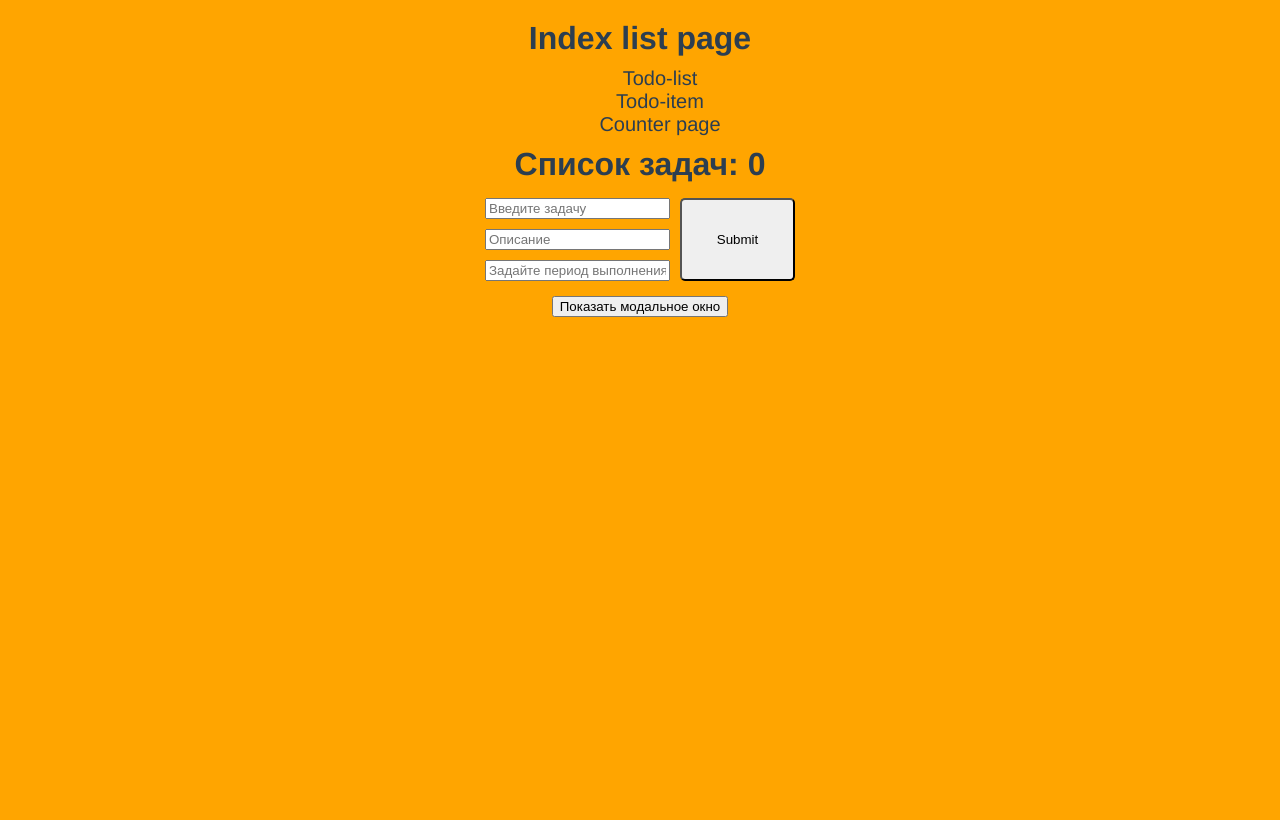
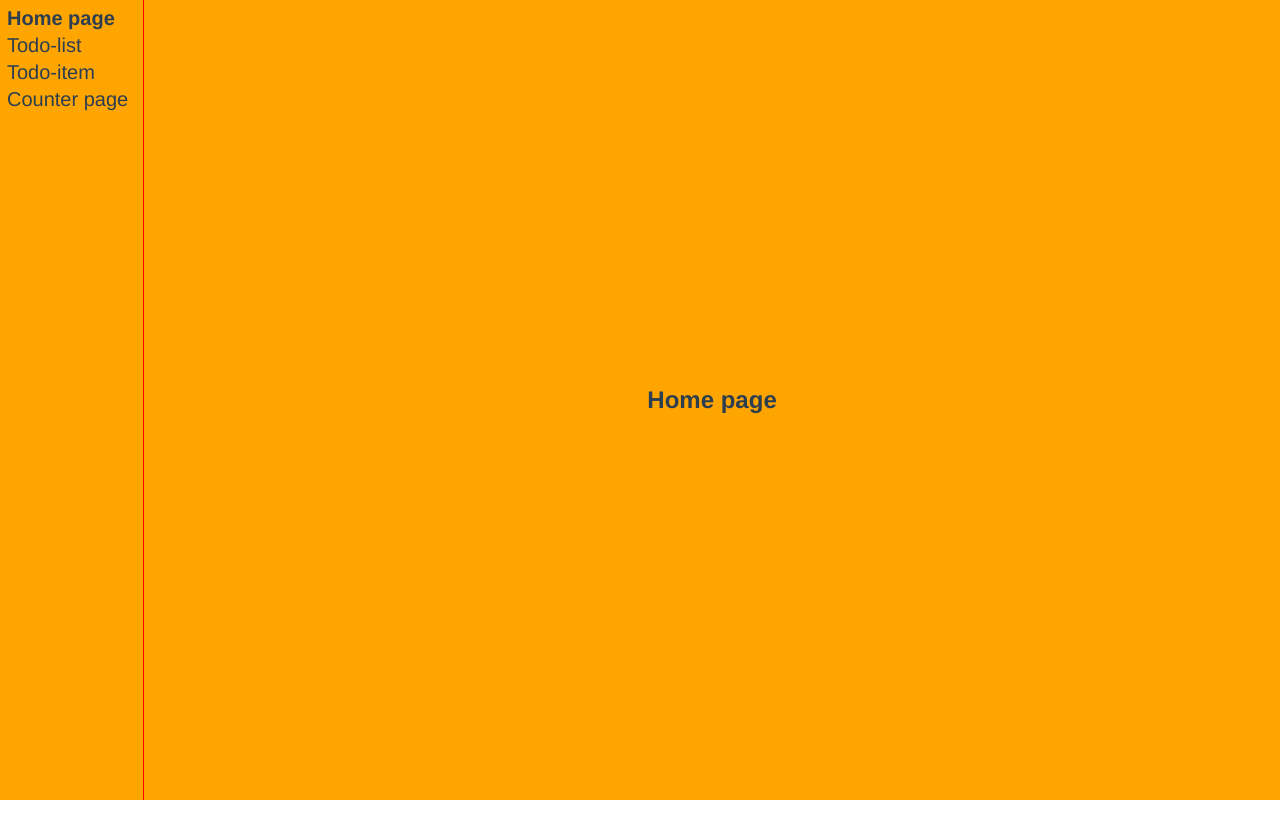
Before and after one commit to Longraf/vue-cli-learning, a Vue app: page /todo-item in a window 1280 px wide. Built offline with nearby package versions, Linux system fonts and the light colour scheme.

Commit message:
Modal window edit not work

```diff
--- a/router/pages/counter.vue
+++ b/router/pages/counter.vue
@@ -1,5 +1,5 @@
 <template>
-    <div class="container">
+    <div class="vue-app__container">
         <h3>Counter page</h3>
         <Counter v-bind:count="count" v-on:count="ChangeCount"/>
     </div>
--- a/router/pages/index.vue
+++ b/router/pages/index.vue
@@ -1,126 +1,13 @@
 <template>
-	<div class="container">
-		<h1>Index list page</h1>
-		<nav>
-			<ul>
-				<li>
-					<router-link to="/todo-list">Todo-list</router-link>
-				</li>
-				<li>
-					<router-link to="/todo-item">Todo-item</router-link>
-				</li>
-				<li>
-					<router-link to="/counter">Counter page</router-link>
-				</li>
-			</ul>
-		</nav>
-
-
-
-		<Caption :caption="caption" :tasksCount="tasks ? tasks.length : 0"/>
-		<AddNewTask v-on:newTask="CreateNewTask"/>
-		<MyTask :key="task.id" :task="task" :tasks="tasks" v-for="task in tasks" v-on:changeTask="ChangeTask"
-			v-on:delTask="DeleteTask"/>
-
-		<button @click="isShowModal = true " type="button">Показать модальное окно</button>
-		<ModalWindow :newTask="newTask" @click="isShowModal = !isShowModal" v-if="isShowModal"
-			v-on:ClosePopup="isShowModal = false" v-on:changeTask="ChangeOldTask" v-on:delTask="DeleteTask"/>
-
-
+	<div class="vue-app__container">
+		<h2>Home page</h2>
 	</div>
 </template>
 
 <script>
-    import Caption from "../../src/components/Caption";
-    import MyTask from "../../src/components/MyTask";
-    import AddNewTask from "../../src/components/AddNewTask";
-    import ModalWindow from "../../src/components/ModalWindow";
-
     export default {
         name: 'index',
-        components: {
-            AddNewTask,
-            Caption,
-            MyTask,
-            ModalWindow
-        },
-        data() {
-            return {
-                count: 112,
-                text: "Привет",
-                isShow: true,
-                caption: 'Список задач: ',
-                showText: 'ss123',
-                tasks: [],
-                isShowModal: false,
-                newTask: {},
-            }
-        },
-        created() {
-            if (localStorage.getItem('tasks')) {
-                this.tasks = JSON.parse(localStorage.getItem('tasks'));
-            } else {
-                localStorage.setItem('tasks', JSON.stringify([]));
-                this.tasks = {};
-                this.tasks = JSON.parse(localStorage.getItem('tasks'));
-            }
-        },
-        watch: {
-            tasks: {
-                handler() {
-                    localStorage.setItem('tasks', JSON.stringify(this.tasks));
-                },
-                deep: true,
-            },
-        },
         methods: {
-            CreateNewTask(data) {
-                if (this.tasks == null) {
-                    this.tasks = [];
-                }
-                if (this.tasks.length === 0) {
-                    data.id = 0
-                } else {
-                    data.id = this.tasks[this.tasks.length - 1].id + 1;
-                }
-                this.tasks.push(data);
-                console.log(this.tasks)
-            },
-            ChangeCount(value) {
-                this.count += value;
-            },
-            DeleteTask(task) {
-                let result = this.tasks.filter((item) => {
-                    return item.id === task.id
-                });
-                this.tasks.splice(this.tasks.indexOf(result), 1);
-                this.isShowModal = false;
-                localStorage.setItem('tasks', JSON.stringify(this.tasks))
-            },
-            ShowModal(boolean, newTask) {
-                console.log(newTask);
-                this.isShowModal = boolean;
-                this.newTask = newTask;
-
-
-            },
-            ChangeTask(newTask) {
-                this.ShowModal(true, newTask)
-            },
-            ChangeOldTask(newTask) {
-                this.isShowModal = false;
-                let findDataTask = this.tasks.filter(item => item.id === newTask.id)[0];
-
-                findDataTask.task = newTask.task;
-                findDataTask.desc = newTask.desc;
-                findDataTask.executionPeriod = newTask.executionPeriod;
-
-                console.log('It is newTask');
-                console.log(newTask);
-            },
-            ClosePopup() {
-                this.isShowModal = false
-            }
         },
     }
 </script>
--- a/router/pages/todo-item.vue
+++ b/router/pages/todo-item.vue
@@ -1,6 +1,6 @@
 <template>
-	<div class="container">
-		<h1>ToDo item page</h1>
+	<div class="vue-app__container">
+		<h3>ToDo item page</h3>
 	</div>
 </template>
 
--- a/router/pages/todo-list.vue
+++ b/router/pages/todo-list.vue
@@ -1,12 +1,109 @@
 <template>
-	<div class="container">
-		<h1>ToDo list page</h1>
+	<div class="vue-app__container">
+		<Caption :caption="caption" :tasksCount="tasks ? tasks.length : 0"/>
+		<AddNewTask v-on:newTask="CreateNewTask"/>
+		<MyTask :key="task.id" :task="task" :tasks="tasks" v-for="task in tasks" v-on:changeTask="ChangeTask"
+				v-on:delTask="DeleteTask"/>
+
+		<button @click="isShowModal = true " type="button">Показать модальное окно</button>
+		<ModalWindow :newTask="newTask" @click="isShowModal = !isShowModal" v-if="isShowModal"
+		v-on:ClosePopup="isShowModal = false" v-on:changeTask="ChangeOldTask" v-on:delTask="DeleteTask"/>
 	</div>
 </template>
 
 <script>
+
+	import Caption from "../../src/components/Caption";
+	import MyTask from "../../src/components/MyTask";
+	import AddNewTask from "../../src/components/AddNewTask";
+	import ModalWindow from "../../src/components/ModalWindow";
+
     export default {
-        name: "todo-list"
+        name: "todo-list",
+		components: {
+			AddNewTask,
+			Caption,
+			MyTask,
+			ModalWindow
+		},
+		data() {
+			return {
+				count: 112,
+				text: "Привет",
+				isShow: true,
+				caption: 'Список задач: ',
+				showText: 'ss123',
+				tasks: [],
+				isShowModal: false,
+				newTask: {},
+			}
+		},
+		created() {
+			if (localStorage.getItem('tasks')) {
+				this.tasks = JSON.parse(localStorage.getItem('tasks'));
+			} else {
+				localStorage.setItem('tasks', JSON.stringify([]));
+				this.tasks = {};
+				this.tasks = JSON.parse(localStorage.getItem('tasks'));
+			}
+		},
+		watch: {
+			tasks: {
+				handler() {
+					localStorage.setItem('tasks', JSON.stringify(this.tasks));
+				},
+				deep: true,
+			},
+		},
+		methods: {
+			CreateNewTask(data) {
+				if (this.tasks == null) {
+					this.tasks = [];
+				}
+				if (this.tasks.length === 0) {
+					data.id = 0
+				} else {
+					data.id = this.tasks[this.tasks.length - 1].id + 1;
+				}
+				this.tasks.push(data);
+				console.log(this.tasks)
+			},
+			ChangeCount(value) {
+				this.count += value;
+			},
+			DeleteTask(task) {
+				let result = this.tasks.filter((item) => {
+					return item.id === task.id
+				});
+				this.tasks.splice(this.tasks.indexOf(result), 1);
+				this.isShowModal = false;
+				localStorage.setItem('tasks', JSON.stringify(this.tasks))
+			},
+			ShowModal(boolean, newTask) {
+				console.log(newTask);
+				this.isShowModal = boolean;
+				this.newTask = newTask;
+
+
+			},
+			ChangeTask(newTask) {
+				this.ShowModal(true, newTask)
+			},
+			ChangeOldTask(newTask) {
+				this.isShowModal = false;
+				let findDataTask = this.tasks.filter(item => item.id === newTask.id)[0];
+
+				findDataTask.task = newTask.task;
+				findDataTask.desc = newTask.desc;
+				findDataTask.executionPeriod = newTask.executionPeriod;
+
+				console.log('It is newTask');
+				console.log(newTask);
+			},
+			ClosePopup() {
+				this.isShowModal = false
+			}
+		}
     }
 </script>
 
--- a/router/router.js
+++ b/router/router.js
@@ -14,7 +14,10 @@ let router = new VueRouter({
         {
             path: '/',
             name: 'index',
-            component: index
+            component: index,
+            props: {
+
+            }
         },
         {
             path: '/todo-list',
--- a/src/App.vue
+++ b/src/App.vue
@@ -1,14 +1,20 @@
 <template>
 	<div class="vue-app" id="vue-app">
+
+		<Sidebar/>
 		<router-view />
 	</div>
 </template>
 
 <script>
     import router from "../router/router";
+    import Sidebar from "./components/Sidebar";
 
     export default {
         name: 'app',
         router,
+		components: {
+            Sidebar
+		},
     }
 </script>
--- /dev/null
+++ b/src/components/Sidebar.vue
@@ -0,0 +1,35 @@
+<template>
+
+    <nav class="vue-app__sidebar">
+        <router-link class="vue-app__sidebar-list" to="/">Home page</router-link>
+        <router-link class="vue-app__sidebar-list" to="/todo-list">Todo-list</router-link>
+        <router-link class="vue-app__sidebar-list" to="/todo-item">Todo-item</router-link>
+        <router-link class="vue-app__sidebar-list" to="/counter">Counter page</router-link>
+<!--        <ul>-->
+
+<!--            <li class="vue-app__sidebar-list">-->
+<!--                -->
+<!--            </li>-->
+<!--            <li class="vue-app__sidebar-list">-->
+<!--                -->
+<!--            </li>-->
+<!--            <li class="vue-app__sidebar-list">-->
+<!--                -->
+<!--            </li>-->
+<!--            <li class="vue-app__sidebar-list">-->
+<!--                -->
+<!--            </li>-->
+<!--        </ul>-->
+    </nav>
+</template>
+
+<script>
+    export default {
+        name: 'Sidebar',
+        data() {
+            return {
+
+            }
+        }
+    }
+</script>
--- a/src/modules/scss/style.scss
+++ b/src/modules/scss/style.scss
@@ -20,7 +20,32 @@ p {
   text-align: center;
   color: #2c3e50;
   background-color: orange;
-  padding-top: 20px;
+  display: flex;
+  //padding-top: 20px;
+  &__sidebar{
+    border-right: 1px solid red;
+    padding: 5px 5px 0;
+    width: 150px;
+    display: flex;
+    flex-direction: column;
+  }
+  &__sidebar-list{
+    text-align: left;
+    padding: 2px;
+    text-decoration: none;
+    color: #2c3e50;
+    font-size: 20px;
+    &:hover{
+      text-decoration: underline;
+    }
+  }
+  .router-link-exact-active{
+    font-weight: bold;
+  }
+  &__container{
+    width: 100%;
+    align-self: center;
+  }
   &__caption{
     margin: 0;
     padding: 15px 0;
@@ -70,20 +95,6 @@ p {
 
   &__input{
     margin: 5px;
-  }
-  ul{
-    margin: 10px 0;
-  }
-  li{
-    list-style-type: none;
-    a{
-      text-decoration: none;
-      color: #2c3e50;
-      font-size: 20px;
-      &:hover{
-        text-decoration: underline;
-      }
-    }
   }
 
 }
```
